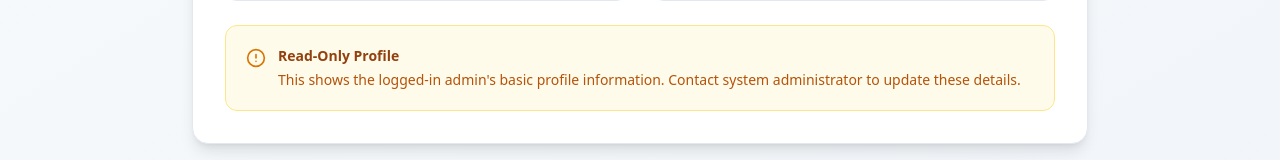
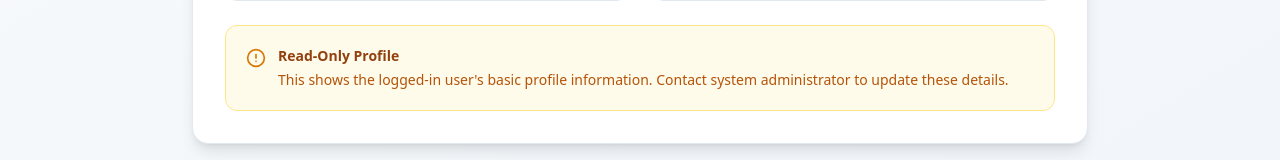
Before and after one commit to ImOmkar/icai-frontend, a React (Create React App) app: page /admin/profile in a window 1280 px wide. Shown: the part 559-719 px from the top of the page. Built offline with nearby package versions, Linux system fonts and the light colour scheme; data requests are answered from the project's data file; sample sign-in values are in the browser's storage.

Commit message:
package removed

```diff
--- a/src/components/AdminProfile.js
+++ b/src/components/AdminProfile.js
@@ -207,7 +207,7 @@ export default function AdminProfile() {
                 <div>
                   <p className="text-sm font-semibold text-amber-800">Read-Only Profile</p>
                   <p className="text-sm text-amber-700 mt-1">
-                    This shows the logged-in admin's basic profile information. Contact system administrator to update these details.
+                    This shows the logged-in user's basic profile information. Contact system administrator to update these details.
                   </p>
                 </div>
               </div>
```
